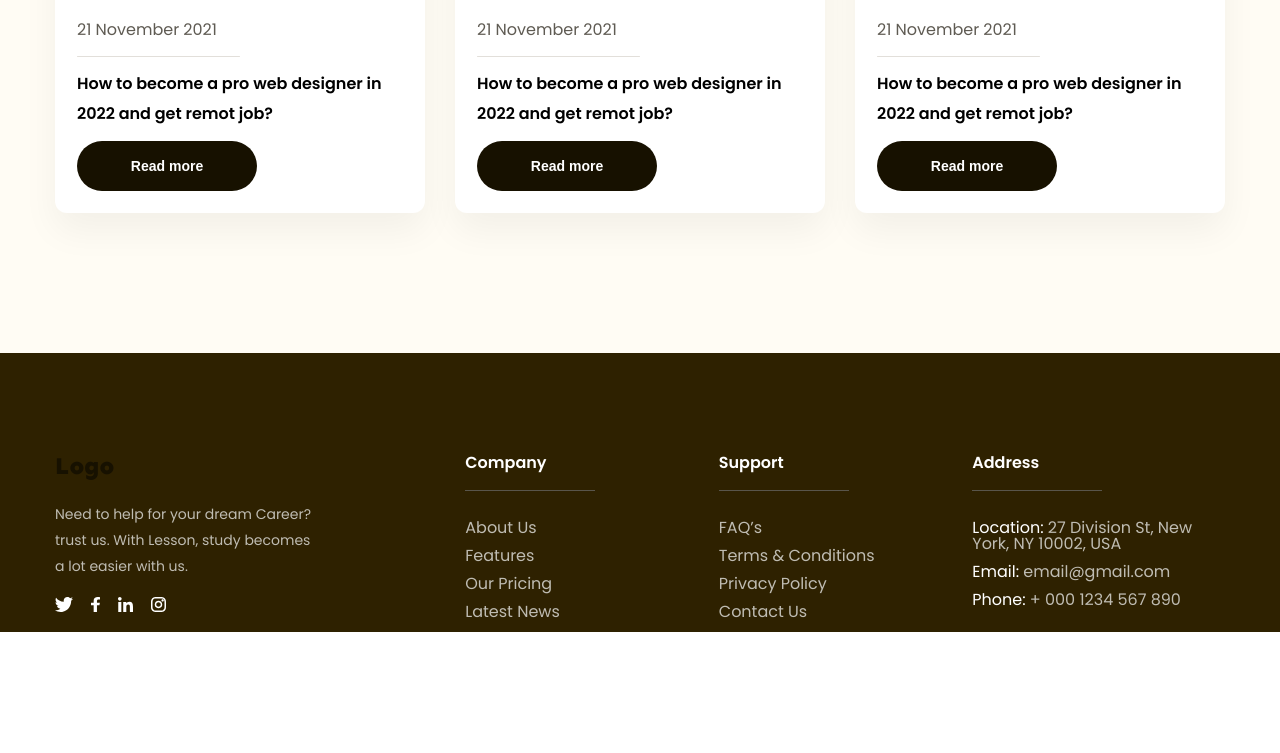
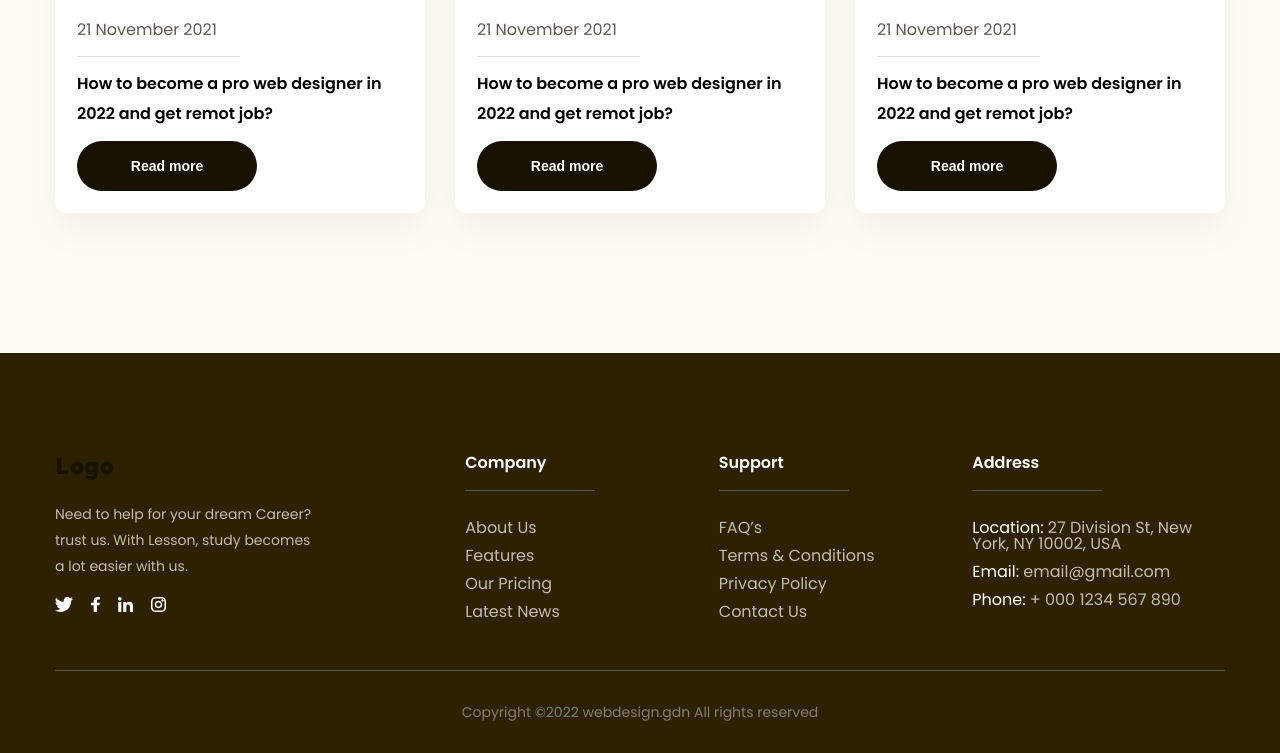
Before and after one commit to Nguyenminh19/Education-Platform-Website, a plain HTML site: page index.html in a window 1280 px wide. Shown: the part 4220-4973 px from the top of the page. Before the commit the page ends 4852 px from the top, so only its background shows below. Drawn offline with nearby package versions, Linux system fonts and the light colour scheme.

Commit message:
fix bug footer

```diff
--- a/assets/css/style.css
+++ b/assets/css/style.css
@@ -618,3 +618,18 @@ footer.footer {
 .footer ul span {
   color: #fff;
 }
+
+.footer .row {
+  padding-bottom: 38px;
+  border-bottom: 1px solid #59554b;
+}
+
+.footer .copy-right {
+  padding: 28px 0;
+  text-align: center;
+  color: #807d74;
+  text-align: center;
+  font-size: 1.4rem;
+  font-style: normal;
+  line-height: 26px; /* 185.714% */
+}
--- a/index.html
+++ b/index.html
@@ -346,6 +346,9 @@
             </ul>
           </div>
         </div>
+        <div class="copy-right">
+          <p>Copyright ©2022 webdesign.gdn All rights reserved</p>
+        </div>
       </div>
     </footer>
   </body>
```
